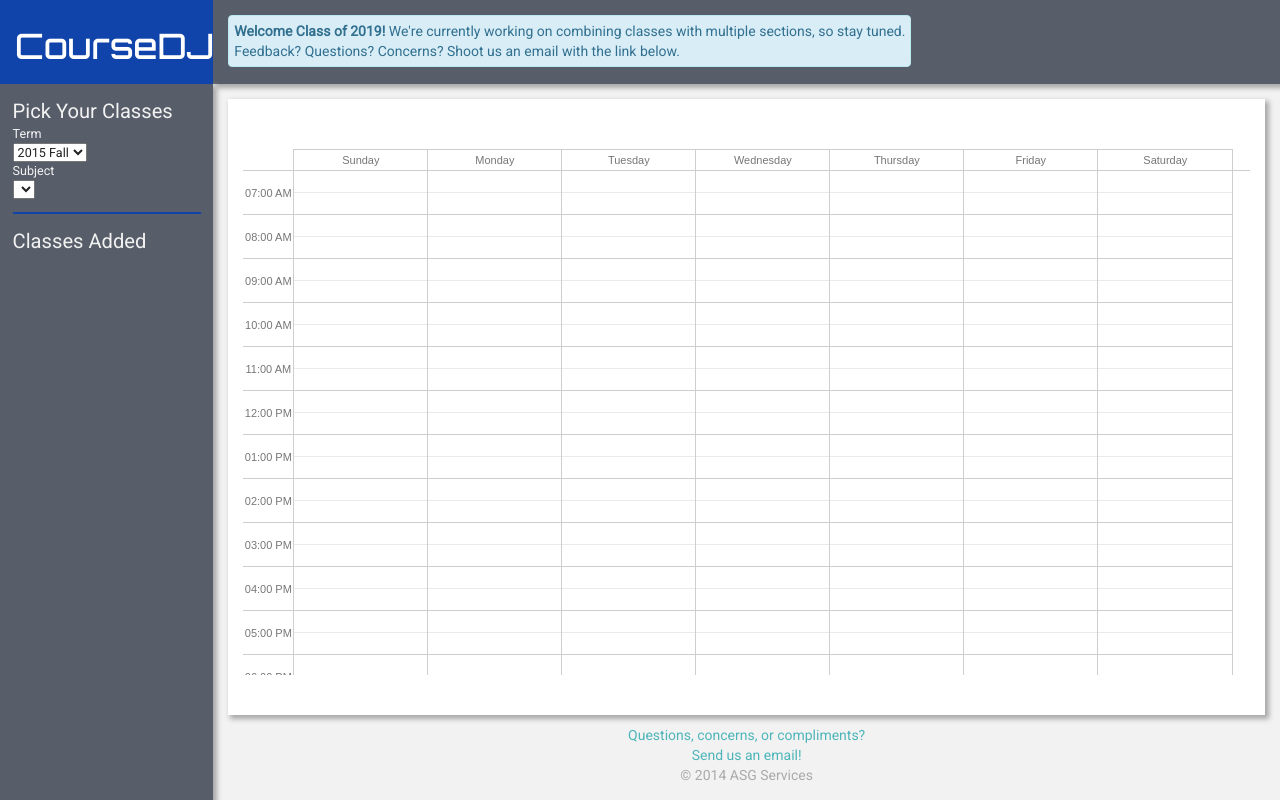
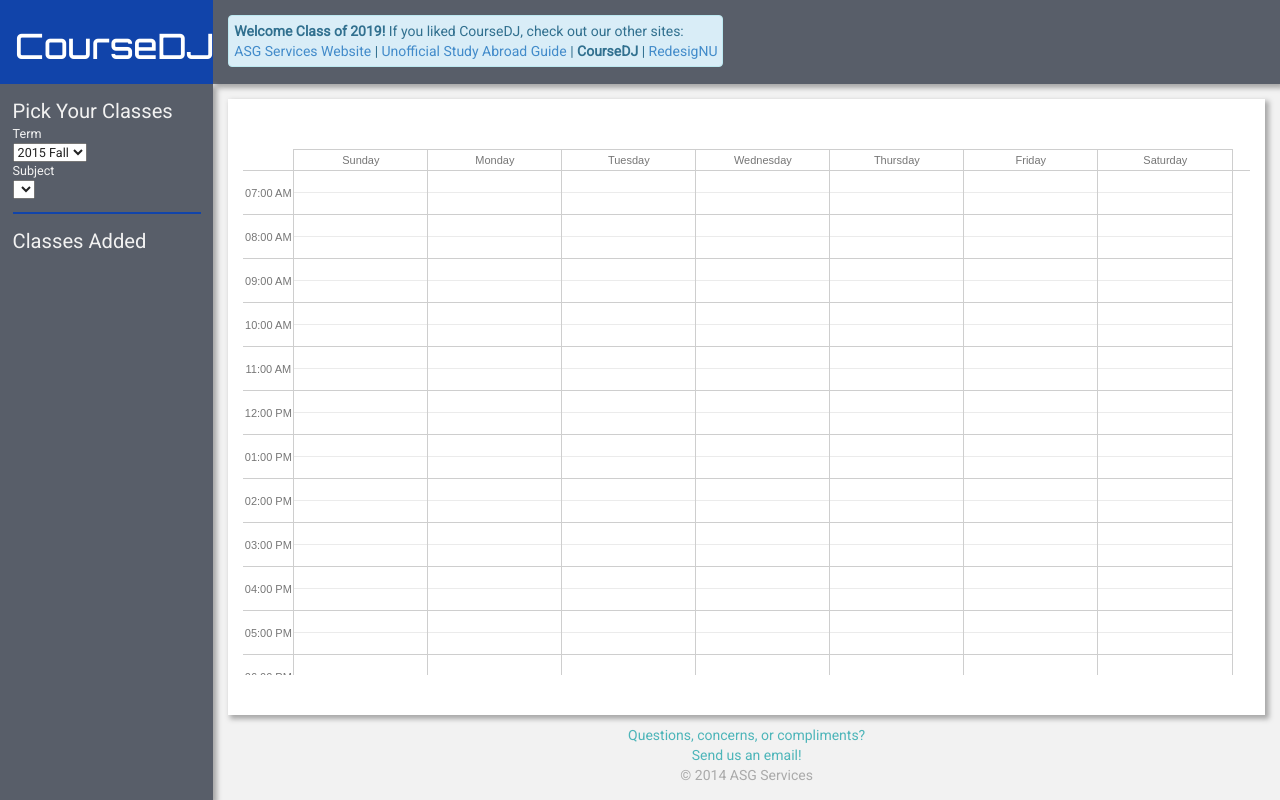
Before and after one commit to nuasg/coursedj, a website: page public/views/index.html in a window 1280 px wide. Drawn offline with Linux system fonts and the light colour scheme; no server answers.

Commit message:
Change some stuff

```diff
--- a/public/views/index.html
+++ b/public/views/index.html
@@ -8,25 +8,24 @@
 	<meta charset="utf-8">
 	<meta name="viewport" content="width=device-width, initial-scale=1">
 
-	<title>ASG Services | CourseDJ</title>
+	<title>CourseDJ | ASG Services</title>
 
 	<!-- CSS -->
-	<link rel="stylesheet" href="/css/main.css">
 	<link rel="stylesheet" href="/resources/bootstrap.min.css">
 	<link rel="stylesheet" href="/resources/font-awesome.min.css">
+	<link rel="stylesheet" href="/css/main.css">
 
-	<!-- Angular, Fonts, and Icons -->
-	<script src="/resources/angular.min.js"></script>
+	<!-- Fonts and Icons -->
 	<link rel="shortcut icon" href="/img/favicon.ico">
-  	<link href='http://fonts.googleapis.com/css?family=Roboto|Orbitron:500' rel='stylesheet' type='text/css'>
+  <link href='http://fonts.googleapis.com/css?family=Roboto|Orbitron:500' rel='stylesheet' type='text/css'>
 	<link href='https://fonts.googleapis.com/css?family=Roboto:300' rel='stylesheet' type='text/css'>
 
 	<!-- Imported Resources -->
+	<script src="/resources/angular.min.js"></script>
 	<script src="/resources/jquery-2.1.1.min.js"></script>
 	<script src="/resources/bootstrap.min.js"></script>
 	<script src="/resources/calendar-codebase/dhtmlxscheduler.js" type="text/javascript"></script>
 	<link rel="stylesheet" href="/resources/calendar-codebase/dhtmlxscheduler.css" type="text/css">
-	<!-- <link rel="stylesheet" href="/resources/calendar-codebase/dhtmlxscheduler_flat.css" type="text/css"> -->
 
 	<!-- Angular Custom Components -->
 	<script src="/js/coreModule.js"></script>
@@ -70,9 +69,11 @@
 
 		<div class="header-right col-right col-sm-8 col-md-9 col-lg-10">
 			<div class="alert alert-info" id="info">
-				<strong>Welcome Class of 2019!</strong>
-				We're currently working on combining classes with multiple sections, so stay tuned.<br>
-				Feedback? Questions? Concerns? Shoot us an email with the link below.
+				<b>Welcome Class of 2019!</b> If you liked CourseDJ, check out our other sites: </br>
+				<a href="http://services.asg.northwestern.edu/" target="_blank">ASG Services Website</a> |
+				<a href="http://studyabroad.asg.northwestern.edu/" target="_blank">Unofficial Study Abroad Guide</a> |
+				<b>CourseDJ</b> |
+				<a href="https://asg.northwestern.edu/redesignu/" target="_blank">RedesigNU</a>
 			</div>
 		</div>
 
@@ -118,7 +119,7 @@
 				<div ng-show="setList">
 					<div class="course" ng-repeat="course in setList | orderBy: 'subject'">
 						<span class="fa fa-close red" ng-click="removeFromSetList(course)"></span>
-						<strong>{{course.subject}} {{course.catalog_num}}:</strong> {{course.title}} ({{reduceHour(course.start_time)}} - {{reduceHour(course.end_time)}}, {{lastName(course.instructor)}})
+						<strong>{{course.subject}} {{course.catalog_num}}:</strong> {{courseName(course)}} ({{course.meeting_days}} {{reduceHour(course.start_time)}} - {{reduceHour(course.end_time)}}, {{lastName(course.instructor)}})
 						<form name="priority">
 							<input type="radio" ng-model="course.priority" name="priority" ng-value="1" checked="checked" />Optional
 							<input type="radio" ng-model="course.priority" name="priority" ng-value="2" />Preferred
```
